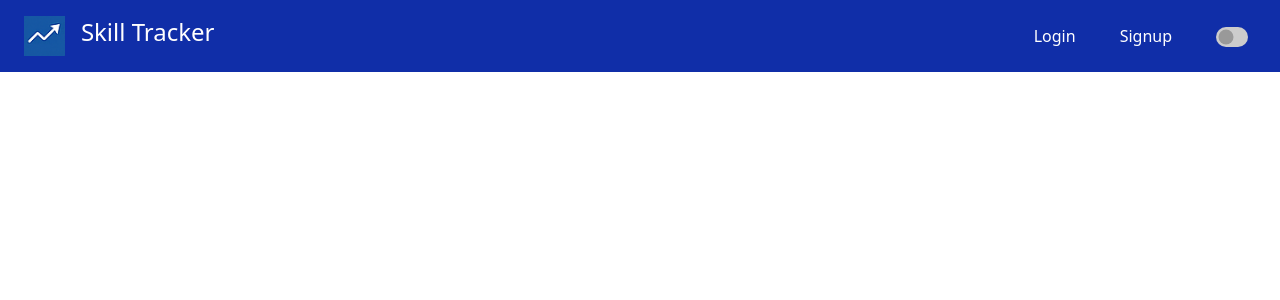
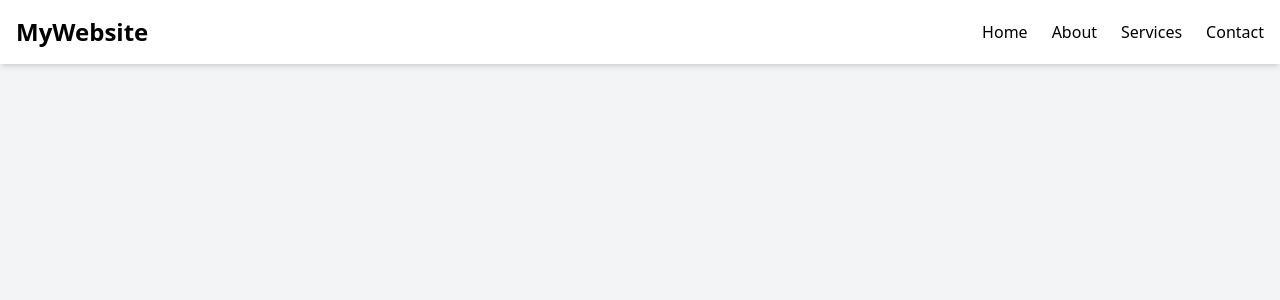
Before and after one commit to oladayotech/Skill-Tracker, a Django app: page /navbar in a window 1280 px wide. Shown: the top 300 px of the page. Run offline with Django 5.2, Linux system fonts and the light colour scheme; some libraries are stand-ins or nearby versions.

```diff
--- a/templates/navbar.html
+++ b/templates/navbar.html
@@ -1,54 +1,52 @@
-{% load static %}
-<link href="https://cdn.jsdelivr.net/npm/bootstrap@5.3.3/dist/css/bootstrap.min.css" rel="stylesheet">
-<link rel="stylesheet" href="{% static 'css/navbar.css' %}">
+<!DOCTYPE html>
+<html lang="en">
+<head>
+  <meta charset="UTF-8">
+  <meta name="viewport" content="width=device-width, initial-scale=1">
+  <title>Responsive Navbar</title>
+  <script src="https://cdn.tailwindcss.com"></script>
+</head>
+<body class="bg-gray-100">
 
-<nav class="navbar px-4 py-3 mb-3 d-flex align-items-center justify-content-between">
-    <div class="d-flex align-items-center">
-        <img src="{% static 'images/ChatGPT Image Apr 22, 2025, 07_31_14 PM1.png' %}" class="logo me-3" alt="Logo">
-        <h2 class="nav-h2">Skill Tracker</h2>
+  <nav class="bg-white shadow-md p-4 flex items-center justify-between">
+    <div class="text-2xl font-bold">MyWebsite</div>
+
+    <!-- Desktop Menu -->
+    <div class="hidden md:flex space-x-6">
+      <a href="#" class="hover:text-blue-500">Home</a>
+      <a href="#" class="hover:text-blue-500">About</a>
+      <a href="#" class="hover:text-blue-500">Services</a>
+      <a href="#" class="hover:text-blue-500">Contact</a>
     </div>
 
-    <div class="menu-links d-none d-md-flex align-items-center gap-4">
-        {% if user.is_authenticated %}
-            <a href="{% url 'dashboard' %}">Home</a>
-            <a href="{% url 'about' %}">About Us</a>
-            <a href="{% url 'journal' %}">Journal</a>
-            <a href="{% url 'logout' %}">Logout</a>
-        {% else %}
-            <a href="{% url 'login' %}">Login</a>
-            <a href="{% url 'signup' %}">Signup</a>
-        {% endif %}
-        <div class="form-check form-switch">
-            <input class="form-check-input" type="checkbox" id="darkModeToggle">
-        </div>
+    <!-- Mobile Hamburger -->
+    <div class="md:hidden">
+      <button id="menu-toggle" class="focus:outline-none">
+        <!-- Hamburger Icon -->
+        <svg class="w-6 h-6" fill="none" stroke="currentColor" stroke-width="2" viewBox="0 0 24 24"
+             xmlns="http://www.w3.org/2000/svg">
+          <path stroke-linecap="round" stroke-linejoin="round" d="M4 6h16M4 12h16M4 18h16"></path>
+        </svg>
+      </button>
     </div>
+  </nav>
 
-    <div class="d-flex align-items-center gap-4 ms-auto d-md-none">
-        <div class="form-check form-switch">
-            <input class="form-check-input" type="checkbox" id="darkModeToggleMobile">
-        </div>
-        <div class="hamburger" id="hamburger">
-            <span></span>
-            <span></span>
-            <span></span>
-        </div>
-    </div>
-</nav>
+  <!-- Mobile Dropdown Menu -->
+  <div id="mobile-menu" class="hidden md:hidden bg-white shadow-md space-y-4 p-4">
+    <a href="#" class="block hover:text-blue-500">Home</a>
+    <a href="#" class="block hover:text-blue-500">About</a>
+    <a href="#" class="block hover:text-blue-500">Services</a>
+    <a href="#" class="block hover:text-blue-500">Contact</a>
+  </div>
 
-<div class="hamburger-menu" id="hamburgerMenu">
-    <ul>
-        {% if user.is_authenticated %}
-            <li><a href="{% url 'dashboard' %}">Home</a></li>
-            <li><a href="{% url 'about' %}">About Us</a></li>
-            <li><a href="{% url 'journal' %}">Journal</a></li>
-            <li><a href="{% url 'logout' %}">Logout</a></li>
-        {% else %}
-            <li><a href="{% url 'login' %}">Login</a></li>
-            <li><a href="{% url 'signup' %}">Signup</a></li>
-        {% endif %}
-    </ul>
-</div>
+  <script>
+    const menuToggle = document.getElementById('menu-toggle');
+    const mobileMenu = document.getElementById('mobile-menu');
 
-<!-- JavaScript -->
-<script src="https://cdn.jsdelivr.net/npm/bootstrap@5.3.3/dist/js/bootstrap.bundle.min.js"></script>
-<script src="{% static 'js/navbar.js' %}"></script>
+    menuToggle.addEventListener('click', () => {
+      mobileMenu.classList.toggle('hidden');
+    });
+  </script>
+
+</body>
+</html>
```
